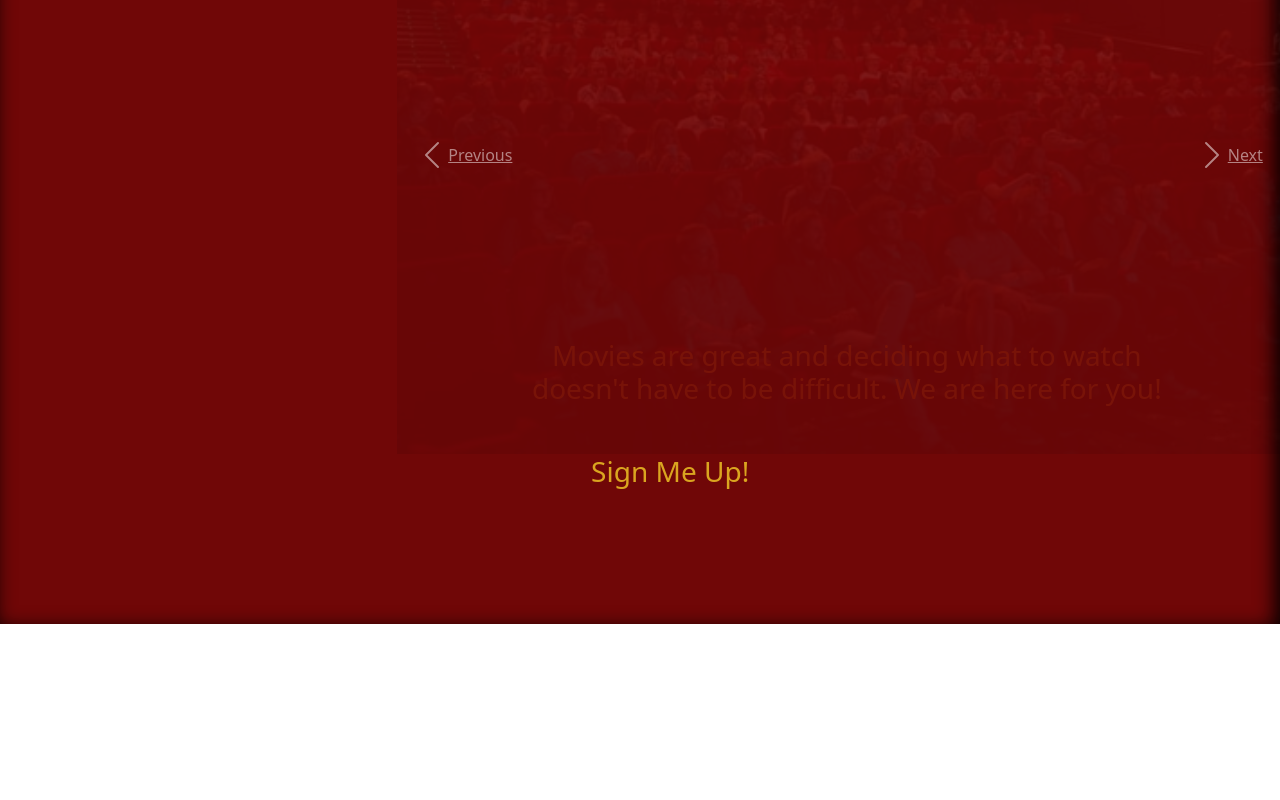
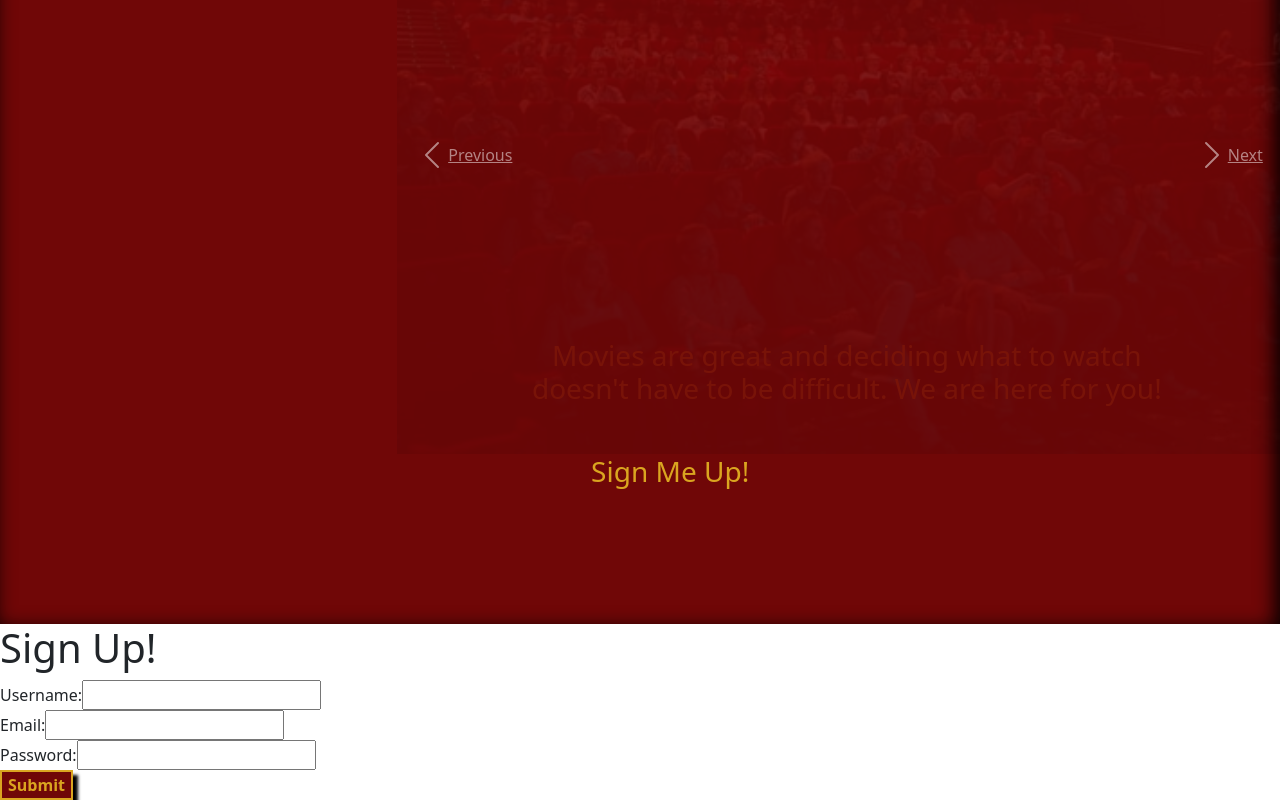
Before and after one commit to wadep23/entertain-me-redux, a React (Create React App) app in the folder client/: page / in a window 1280 px wide. Shown: the part 929-1729 px from the top of the page. Before the commit the page ends 1553 px from the top, so only its background shows below. Built offline with nearby package versions, Linux system fonts and the light colour scheme; the HTML template or start-up script is replaced by a standard one.

Commit message:
Broke app down to components, need to create modal for login and sign up.

```diff
--- a/client/src/App.js
+++ b/client/src/App.js
@@ -1,76 +1,13 @@
-import './App.scss';
-import 'bootstrap/dist/css/bootstrap.min.css';
-import Carousel from 'react-bootstrap/Carousel';
-import gamerImgOne from './assets/images/gamer-pic-1.jpg';
-import movieImgOne from './assets/images/movie-pic-1.jpg';
-import tvPicOne from './assets/images/tv-pic-1.jpg';
-import logoImg from './assets/images/entertain-me-logo.png';
-import friendsImg from './assets/images/friends-1.jpg';
-
+import "./App.scss";
+import "bootstrap/dist/css/bootstrap.min.css";
+import SignUp from "./components/SignUp";
+import Login from "./components/Login";
 
 function App() {
   return (
     <div>
-      <header>
-        <h3 className="login-page">Log Me In!</h3>
-        <h3 className="signup-top">Sign Me Up!</h3>
-        <img src={logoImg} alt="logo"></img>
-        <h4>Your go-to site when you just don't know what to watch!</h4>
-
-      </header>
-
-
-    <main>
-      <h2 className="intro-text">With all of the options nowadays, it's hard to decide what game to play or what show to watch. We at Entertain Me specialize in helping you decide and you can make friends along the way. Check us out! </h2>
-      <div className="carousel-container">
-      <Carousel fade>
-        <Carousel.Item>
-          <img
-            className="d-block w-100"
-            src={gamerImgOne}
-            alt="First slide"
-          />
-          <Carousel.Caption>
-            <h3>What game would you like to play today? Let us help!</h3>
-          </Carousel.Caption>
-        </Carousel.Item>
-        <Carousel.Item>
-          <img
-            className="d-block w-100"
-            src={movieImgOne}
-            alt="Second slide"
-          />
-
-          <Carousel.Caption>
-            <h3>Movies are great and deciding what to watch doesn't have to be difficult. We are here for you!</h3>
-          </Carousel.Caption>
-        </Carousel.Item>
-        <Carousel.Item>
-          <img fluid
-            className="d-block w-100"
-            src={tvPicOne}
-            alt="Third slide"
-          />
-
-          <Carousel.Caption>
-            <h3>Everyone loves to watch TV! We can help you pick the next best show to watch!</h3>
-          </Carousel.Caption>
-        </Carousel.Item>
-        <Carousel.Item>
-          <img fluid
-            className="d-block w-100"
-            src={friendsImg}
-            alt="Third slide"
-          />
-
-          <Carousel.Caption>
-            <h3 style={{ color: "black" }}>Make friends, discuss your favorite media!</h3>
-          </Carousel.Caption>
-        </Carousel.Item>
-      </Carousel>
-      <h3 className="signup-bottom">Sign Me Up!</h3>
-      </div>
-    </main>
+      <Login />
+      <SignUp />
     </div>
   );
 }
--- /dev/null
+++ b/client/src/components/Login.js
@@ -0,0 +1,90 @@
+import Carousel from "react-bootstrap/Carousel";
+import gamerImgOne from "../assets/images/gamer-pic-1.jpg";
+import movieImgOne from "../assets/images/movie-pic-1.jpg";
+import tvPicOne from "../assets/images/tv-pic-1.jpg";
+import logoImg from "../assets/images/entertain-me-logo.png";
+import friendsImg from "../assets/images/friends-1.jpg";
+// import { Form, Button, Alert } from 'react-bootstrap';
+
+function Login() {
+  // const [isModalOpen]
+
+  return (
+    <div>
+      <header>
+        <h3 className="login-page">Log Me In!</h3>
+        <h3 className="signup-top">Sign Me Up!</h3>
+        <img src={logoImg} alt="logo"></img>
+        <h4>Your go-to site when you just don't know what to watch!</h4>
+      </header>
+
+      <main>
+        <h2 className="intro-text">
+          With all of the options nowadays, it's hard to decide what game to
+          play or what show to watch. We at Entertain Me specialize in helping
+          you decide and you can make friends along the way. Check us out!{" "}
+        </h2>
+        <div className="carousel-container">
+          <Carousel fade>
+            <Carousel.Item>
+              <img
+                className="d-block w-100"
+                src={gamerImgOne}
+                alt="First slide"
+              />
+              <Carousel.Caption>
+                <h3>What game would you like to play today? Let us help!</h3>
+              </Carousel.Caption>
+            </Carousel.Item>
+            <Carousel.Item>
+              <img
+                className="d-block w-100"
+                src={movieImgOne}
+                alt="Second slide"
+              />
+
+              <Carousel.Caption>
+                <h3>
+                  Movies are great and deciding what to watch doesn't have to be
+                  difficult. We are here for you!
+                </h3>
+              </Carousel.Caption>
+            </Carousel.Item>
+            <Carousel.Item>
+              <img
+                fluid
+                className="d-block w-100"
+                src={tvPicOne}
+                alt="Third slide"
+              />
+
+              <Carousel.Caption>
+                <h3>
+                  Everyone loves to watch TV! We can help you pick the next best
+                  show to watch!
+                </h3>
+              </Carousel.Caption>
+            </Carousel.Item>
+            <Carousel.Item>
+              <img
+                fluid
+                className="d-block w-100"
+                src={friendsImg}
+                alt="Third slide"
+              />
+
+              <Carousel.Caption>
+                <h3 style={{ color: "black" }}>
+                  Make friends, discuss your favorite media!
+                </h3>
+              </Carousel.Caption>
+            </Carousel.Item>
+          </Carousel>
+          <h3 className="signup-bottom">Sign Me Up!</h3>
+        </div>
+      </main>
+    </div>
+  );
+}
+
+export default Login;
--- /dev/null
+++ b/client/src/components/SignUp.js
@@ -0,0 +1,84 @@
+import { validateEmail } from "../utils/helpers";
+import { formState, useState } from "react";
+
+function SignUp() {
+  const [formState, setFormState] = useState({
+    name: "",
+    email: "",
+    message: "",
+  });
+  const { username, email, password } = formState;
+  const [errorMessage, setErrorMessage] = useState("");
+
+  function handleChange(e) {
+    // targets the different name values in the form
+    if (e.target.name === "email") {
+      const isValid = validateEmail(e.target.value);
+
+      // checks if email is valid
+      if (!isValid) {
+        setErrorMessage("Your email is invalid");
+      } else {
+        setErrorMessage("");
+      }
+    } else {
+      // checks if other fields in form are valid
+      if (!e.target.value.length) {
+        setErrorMessage(`${e.target.name} is required.`);
+      } else {
+        setErrorMessage("");
+      }
+    }
+    // updates form state if no error
+    if (!errorMessage) {
+      setFormState({ ...formState, [e.target.name]: e.target.value });
+    }
+  }
+
+  function handleSubmit(e) {
+    e.preventDefault();
+    console.log(formState);
+  }
+
+  return (
+    <section>
+      <h1 data-testid="Sign Up">Sign Up!</h1>
+      <form id="contact-form" onSubmit={handleSubmit}>
+        <div>
+          <label htmlFor="username">Username: </label>
+          <input
+            type="text"
+            name="name"
+            defaultValue={username}
+            onBlur={handleChange}
+          />
+        </div>
+        <div>
+          <label htmlFor="email">Email: </label>
+          <input
+            type="email"
+            name="email"
+            defaultValue={email}
+            onBlur={handleChange}
+          />
+        </div>
+        <div>
+          <label htmlFor="password">Password: </label>
+          <input
+            name="password"
+            defaultValue={password}
+            onBlur={handleChange}
+          />
+        </div>
+        {errorMessage && (
+          <div>
+            <p className="error-text">{errorMessage}</p>
+          </div>
+        )}
+        <button type="submit">Submit</button>
+      </form>
+    </section>
+  );
+}
+
+export default SignUp;
--- /dev/null
+++ b/client/src/utils/helpers.js
@@ -0,0 +1,9 @@
+export function capitalizeFirstLetter(string) {
+  return string.charAt(0).toUpperCase() + string.slice(1);
+}
+
+export function validateEmail(email) {
+  var re =
+    /^(([^<>()[\]\\.,;:\s@"]+(\.[^<>()[\]\\.,;:\s@"]+)*)|(".+"))@((\[[0-9]{1,3}\.[0-9]{1,3}\.[0-9]{1,3}\.[0-9]{1,3}\])|(([a-zA-Z\-0-9]+\.)+[a-zA-Z]{2,}))$/;
+  return re.test(String(email).toLowerCase());
+}
```
Also changed, not shown: client/public/manifest.json, 1 other file (tests, documents, lock files or other folders).
